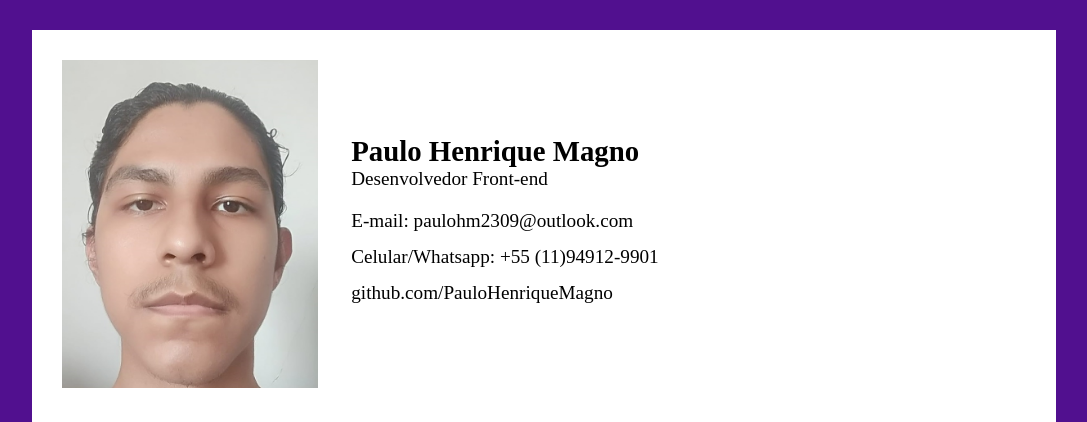
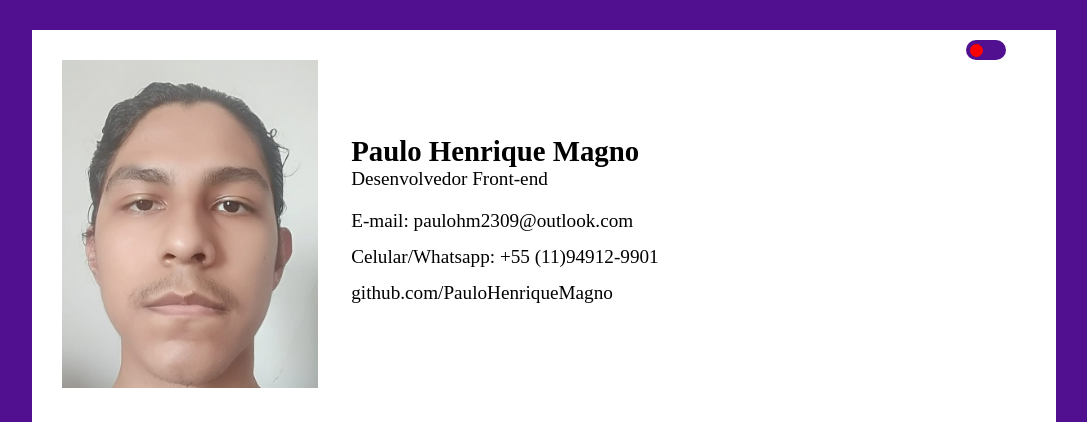
Before and after one commit to PauloHenriqueMagno/Curriculo, a PHP site: page / in a window 1280 px wide. Shown: the top 422 px of the page, without its empty margins (96-1183 px from the left). Run offline with PHP 8.4, Linux system fonts and the light colour scheme.

Commit message:
Update style.css

```diff
--- a/style.css
+++ b/style.css
@@ -44,6 +44,7 @@ header{
 }
 header .container{
 	background-color: var(--cor-de-fundo-secundario);
+	position: relative;
 }
 header .coluna img{
 	max-width: 30vw;
@@ -130,32 +131,44 @@ main .coluna section ul li a{
 
 	/*Botão de tema*/
 	:root{
-	--none: none;
-	--initial: initial;
+		--bolinha: rgb(255, 0, 0);
+		--position-ball: 23px;
 	}
 	input{
 		display: none;
 	}
 	label{
+		background: var(--cor-de-fundo);
+		height: 20px;
+		width: 40px;
+		border-radius: 50px;
 		position: absolute;
-	right: 25%;
+		right: 50px;
+		top: 10px;
+		box-sizing: border-box;
+		cursor: pointer;
 	}
-.sun{
+	label span{
+		display: block;
+		background: var(--bolinha);
+		height: 13px;
+		width: 13px;
+		border-radius: 100%;
 		position: absolute;
-	display: var(--none);
+		right: var(--position-ball);
+		top: 4px;
 	}
-.moon{
-	position: absolute;
-	display: var(--initial)
-}
+
+	/*Dark Mode*/
 		.ativar-dark:checked ~ .dark-mode{
 			--cor-de-fundo-secundario: black;
 			--font-color: white;
-	--initial: none;
-	--none: initial;
+			--bolinha: rgb(255, 255, 0);
+			--position-ball: 5px;
 		}
 
 /*@MEDIA*/
+
 @media only screen and (min-width: 768px){
 	/*Para desktop*/
 
@@ -181,6 +194,9 @@ label{
 	}
 
 	/*Header*/
+	header .container{
+		position: relative;
+	}
 	header .linha{
 		align-items: center;
 	}
@@ -217,9 +233,4 @@ label{
 		max-width: 4vw;
 	}
 
-	/*EXTRAS*/
-	label{
-		position: absolute;
-		right: 18%;
 }
-}
```
Lines whose indentation alone changed are shown as unchanged.
